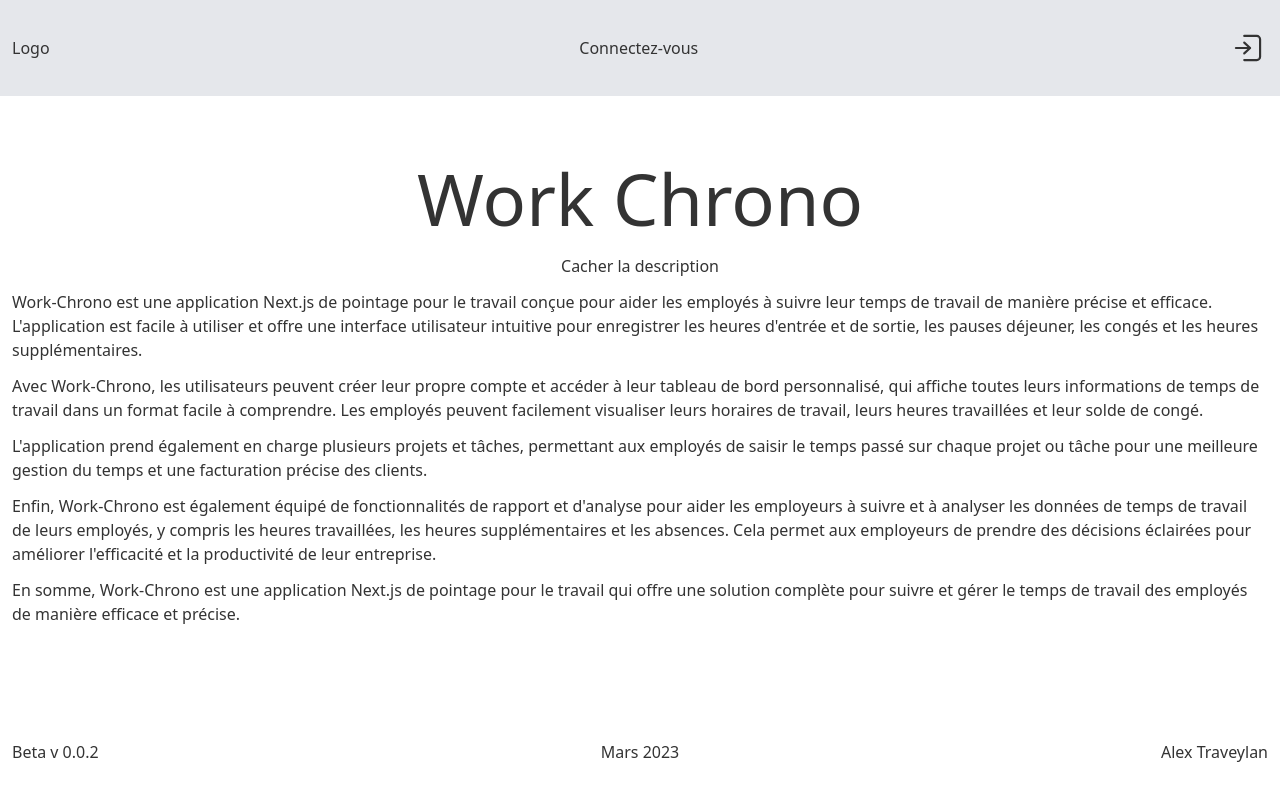
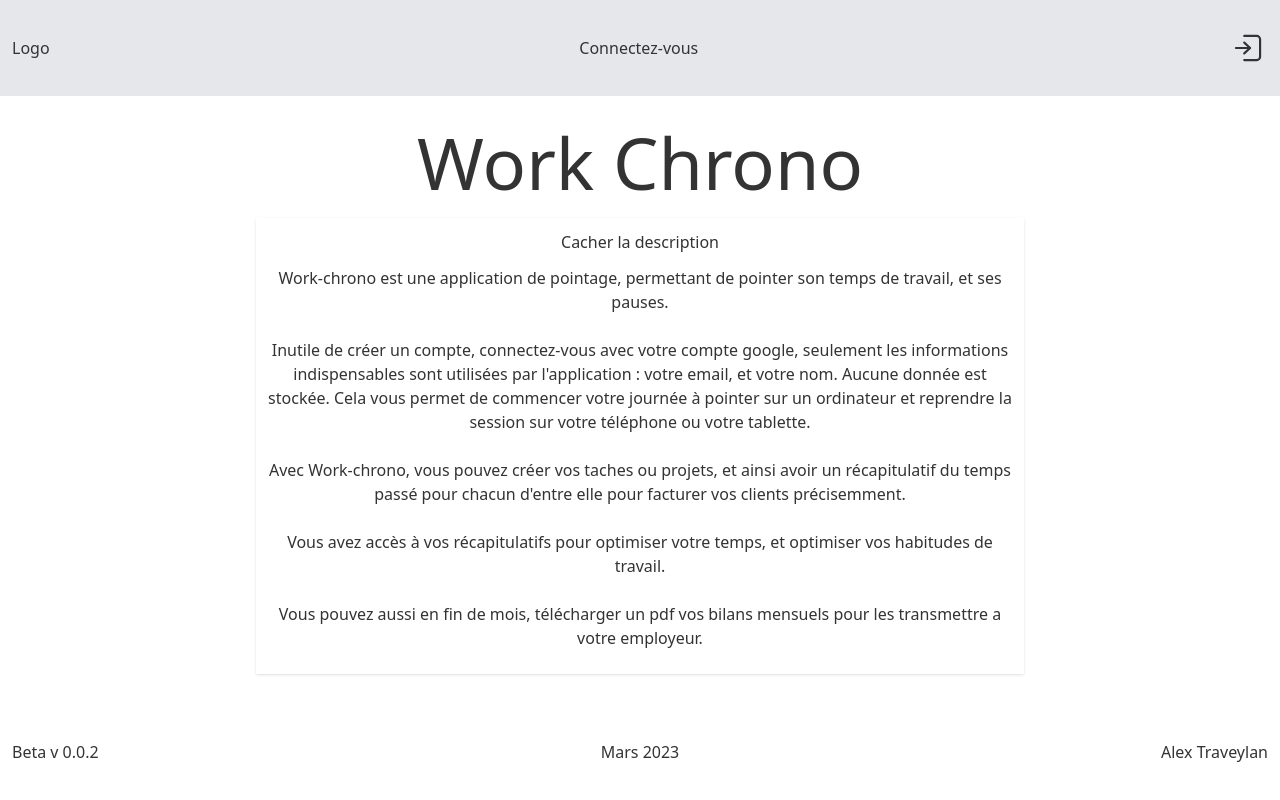
Before and after one commit to AlexTraveylan/work-chrono, a Next.js app: page / in a window 1280 px wide. Both pictures are taken after a click on the element "Voir description". Built offline with nearby package versions, Linux system fonts and the light colour scheme; no server answers.

Commit message:
maj description

```diff
--- a/components/description.tsx
+++ b/components/description.tsx
@@ -8,15 +8,15 @@ export function Description() {
   }
 
   const description_1: string =
-    "Work-Chrono est une application Next.js de pointage pour le travail conçue pour aider les employés à suivre leur temps de travail de manière précise et efficace. L'application est facile à utiliser et offre une interface utilisateur intuitive pour enregistrer les heures d'entrée et de sortie, les pauses déjeuner, les congés et les heures supplémentaires."
+    'Work-chrono est une application de pointage, permettant de pointer son temps de travail, et ses pauses.'
   const description_2: string =
-    'Avec Work-Chrono, les utilisateurs peuvent créer leur propre compte et accéder à leur tableau de bord personnalisé, qui affiche toutes leurs informations de temps de travail dans un format facile à comprendre. Les employés peuvent facilement visualiser leurs horaires de travail, leurs heures travaillées et leur solde de congé.'
+    "Inutile de créer un compte, connectez-vous avec votre compte google, seulement les informations indispensables sont utilisées par l'application : votre email, et votre nom. Aucune donnée est stockée. Cela vous permet de commencer votre journée à pointer sur un ordinateur et reprendre la session sur votre téléphone ou votre tablette."
   const description_3: string =
-    "L'application prend également en charge plusieurs projets et tâches, permettant aux employés de saisir le temps passé sur chaque projet ou tâche pour une meilleure gestion du temps et une facturation précise des clients."
+    "Avec Work-chrono, vous pouvez créer vos taches ou projets, et ainsi avoir un récapitulatif du temps passé pour chacun d'entre elle pour facturer vos clients précisemment."
   const description_4: string =
-    "Enfin, Work-Chrono est également équipé de fonctionnalités de rapport et d'analyse pour aider les employeurs à suivre et à analyser les données de temps de travail de leurs employés, y compris les heures travaillées, les heures supplémentaires et les absences. Cela permet aux employeurs de prendre des décisions éclairées pour améliorer l'efficacité et la productivité de leur entreprise."
+    'Vous avez accès à vos récapitulatifs pour optimiser votre temps, et optimiser vos habitudes de travail.'
   const description_5: string =
-    'En somme, Work-Chrono est une application Next.js de pointage pour le travail qui offre une solution complète pour suivre et gérer le temps de travail des employés de manière efficace et précise.'
+    'Vous pouvez aussi en fin de mois, télécharger un pdf vos bilans mensuels pour les transmettre a votre employeur.'
   const descriptions: string[] = [
     description_1,
     description_2,
@@ -25,7 +25,7 @@ export function Description() {
     description_5,
   ]
   return (
-    <div className="mx-3">
+    <div className="mx-3 flex flex-col w-[60%] shadow p-3">
       {isDescrHidden ? (
         <h3 className="text-center" onClick={() => toggleDescr()}>
           Voir description
@@ -35,11 +35,13 @@ export function Description() {
           <h3 className="text-center" onClick={() => toggleDescr()}>
             Cacher la description
           </h3>
-          {descriptions.map((desc) => (
-            <p className="my-3" key={desc}>
-              {desc}
-            </p>
-          ))}
+          <div className="flex flex-col items-begin justify-center text-center">
+            {descriptions.map((desc) => (
+              <p className="my-3" key={desc}>
+                {desc}
+              </p>
+            ))}
+          </div>
         </>
       )}
     </div>
```
